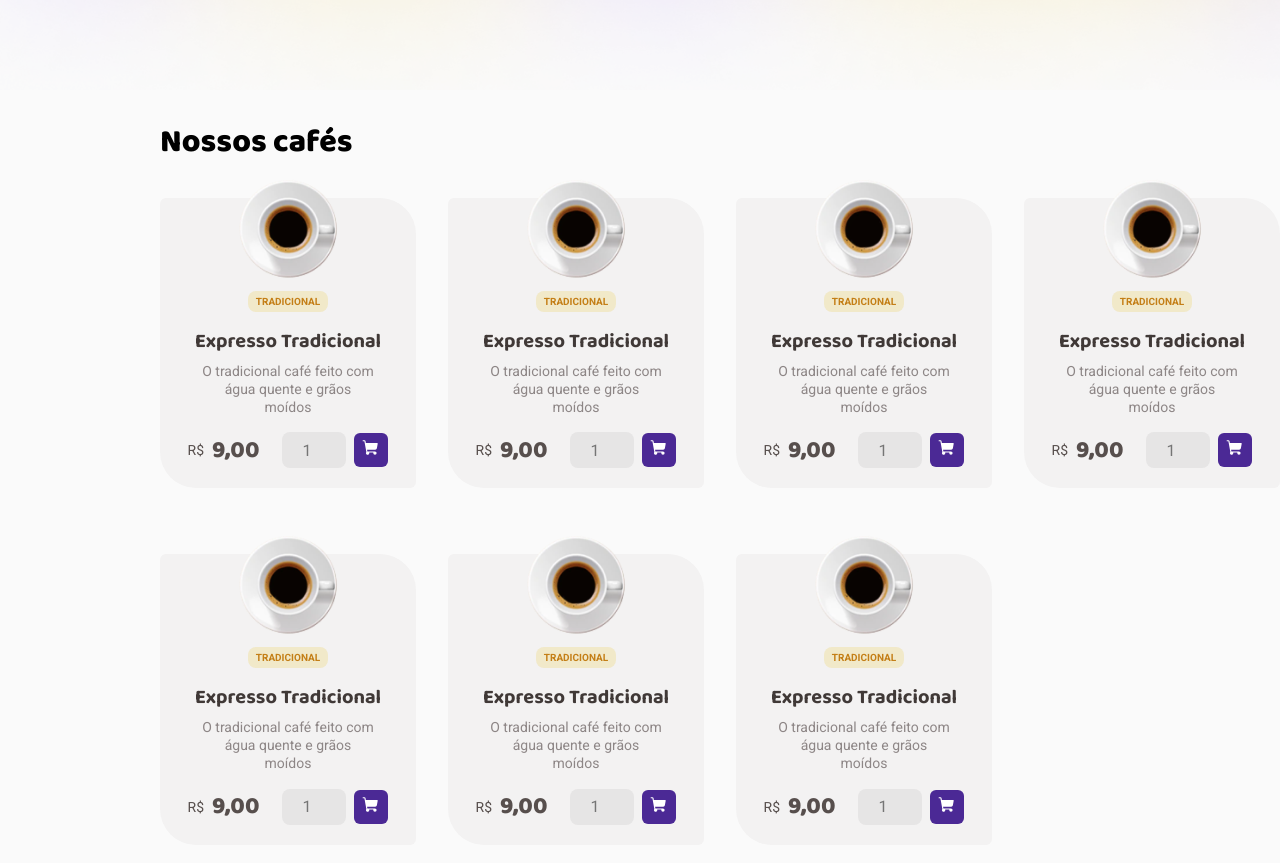
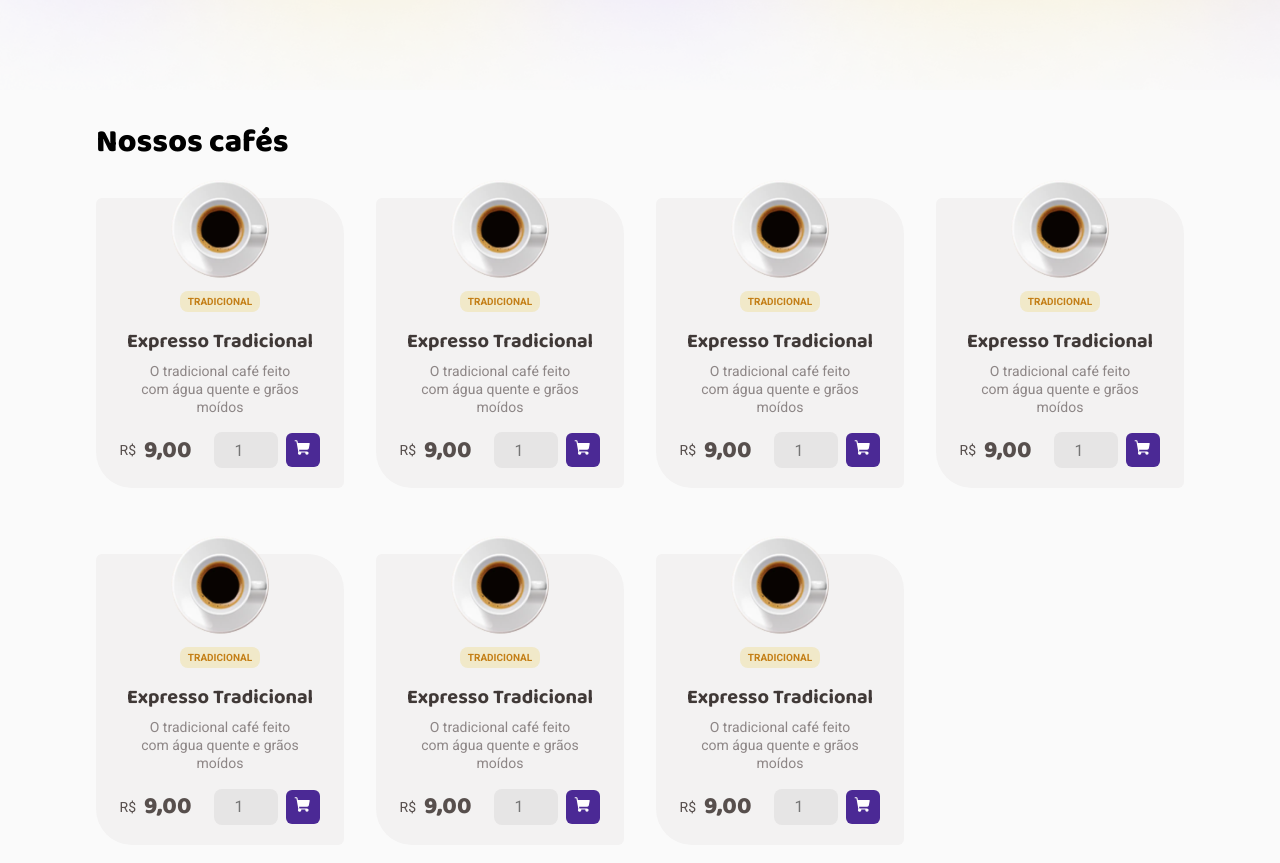
Before and after one commit to taiprogrammer/challenge-coffee-delivery, a React (Vite) app: page / in a window 1280 px wide. Shown: the part 641-1504 px from the top of the page. Built offline with nearby package versions, Linux system fonts and the light colour scheme.

Commit message:
chore (Home) - cards size

```diff
--- a/src/pages/Home/components/Catalog/styles.ts
+++ b/src/pages/Home/components/Catalog/styles.ts
@@ -1,8 +1,8 @@
 import styled from "styled-components";
 
 export const CatalogContainer = styled.section`
-  padding: 0 10rem;
-  margin-top: 2rem;
+  width: 85%;
+  margin: 2rem auto;
 `;
 
 export const TitleCatalog = styled.h1`
@@ -16,5 +16,5 @@ export const ContainerProducts = styled.aside`
   gap: 2rem;
   display: grid;
   padding-bottom: 9.375rem;
-  grid-template-columns: 16rem 16rem 16rem 16rem;
+  grid-template-columns: 1fr 1fr 1fr 1fr;
 `;
```
